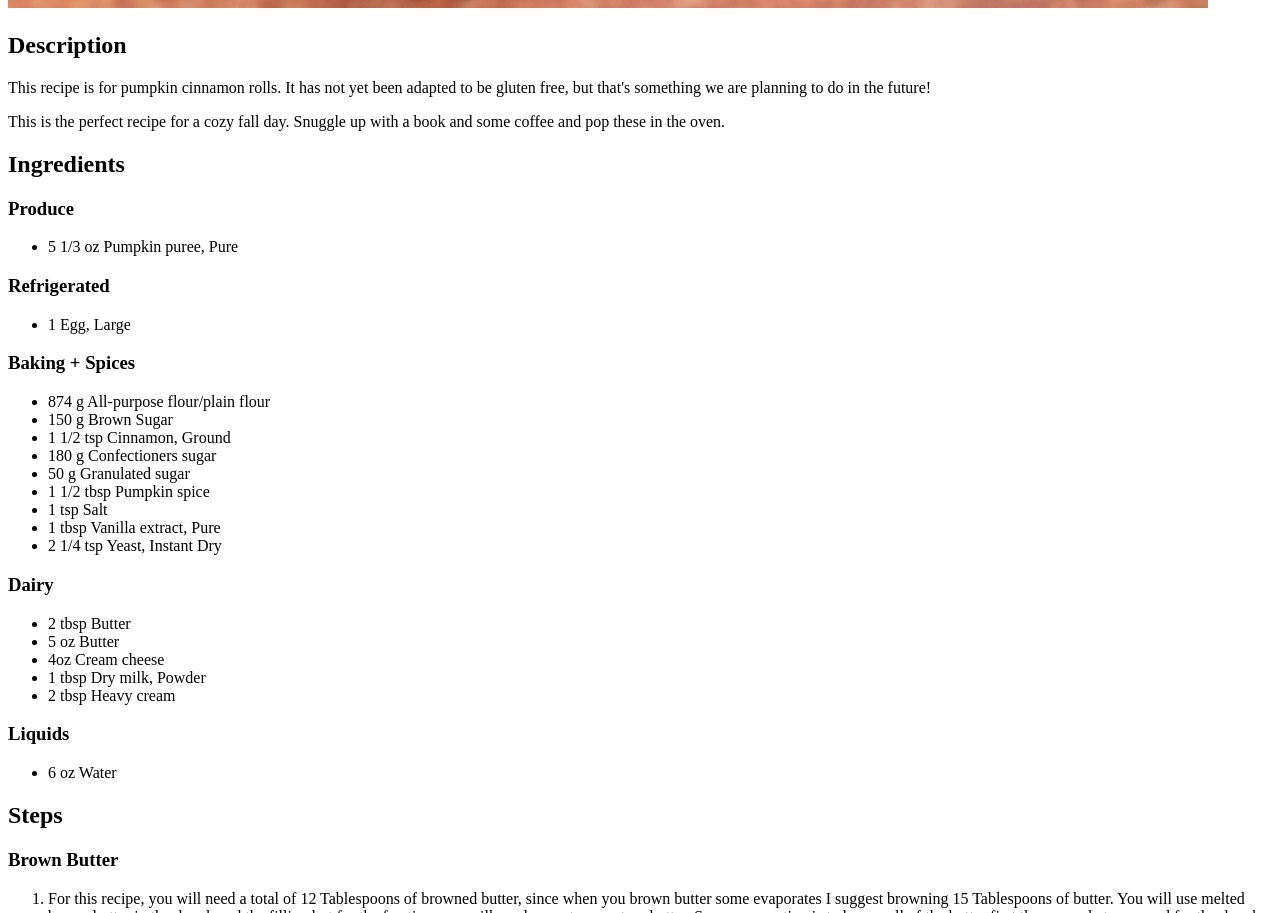
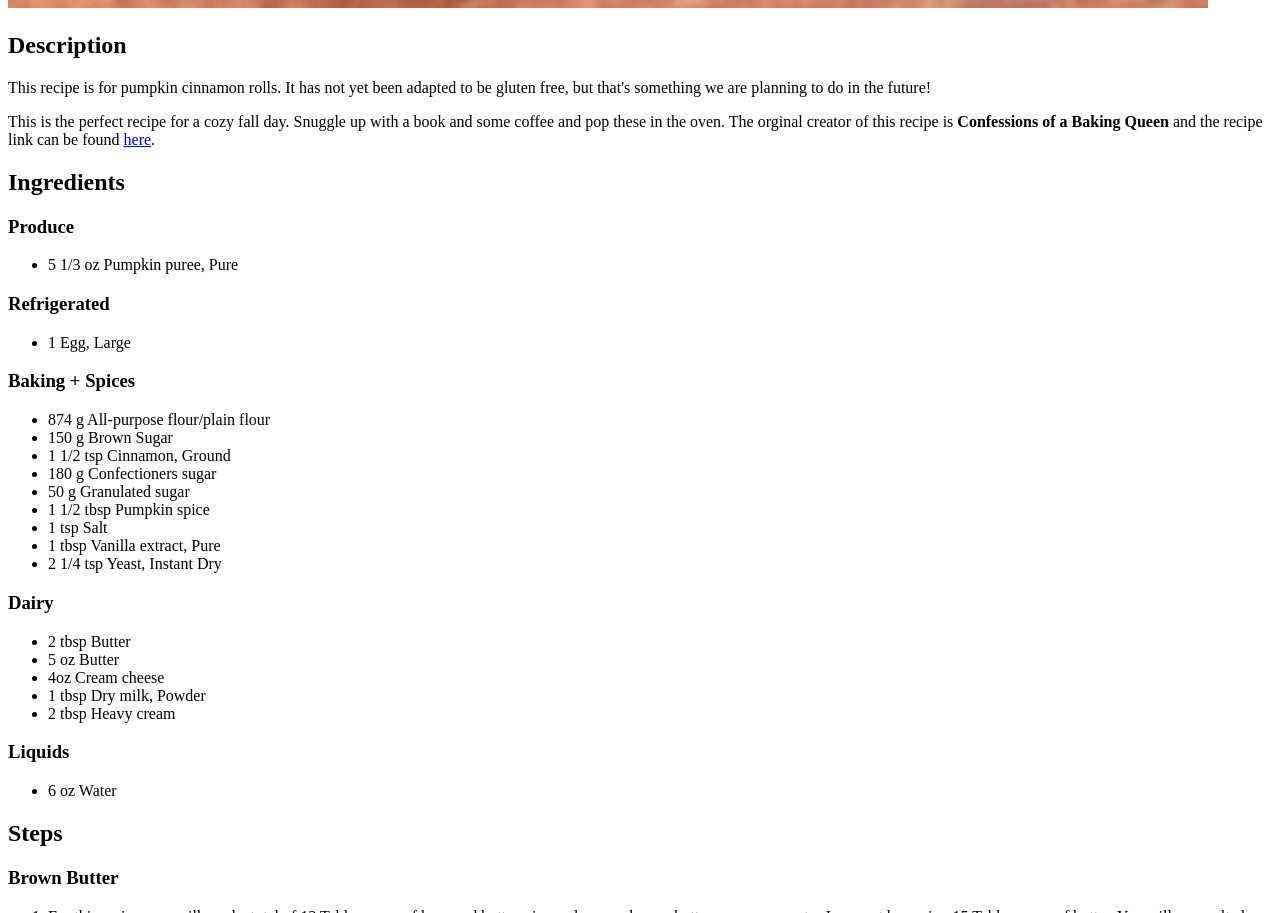
Before and after one commit to sisicodes/odin-recipes, a plain HTML site: page recipes/cinnamon-rolls.html in a window 1280 px wide. Shown: the part 1872-2785 px from the top of the page. Drawn offline with Linux system fonts and the light colour scheme.

Commit message:
fix: add link to original cinnamon rolls

```diff
--- a/recipes/cinnamon-rolls.html
+++ b/recipes/cinnamon-rolls.html
@@ -13,7 +13,8 @@
         This recipe is for pumpkin cinnamon rolls. It has not yet been adapted to be gluten free, but that's something we are planning to do in the future!
     </p>
     <p>
-        This is the perfect recipe for a cozy fall day. Snuggle up with a book and some coffee and pop these in the oven.
+        This is the perfect recipe for a cozy fall day. Snuggle up with a book and some coffee and pop these in the oven. The orginal creator of this recipe is <strong>Confessions of a Baking Queen</strong>
+        and the recipe link can be found <a href = "https://confessionsofabakingqueen.com/pumpkin-cinnamon-rolls/?utm_source=pinterest&utm_medium=social&utm_campaign=social-pug">here</a>.
     </p>
     <h2>Ingredients</h3>
     <h3>Produce</h3>
```
